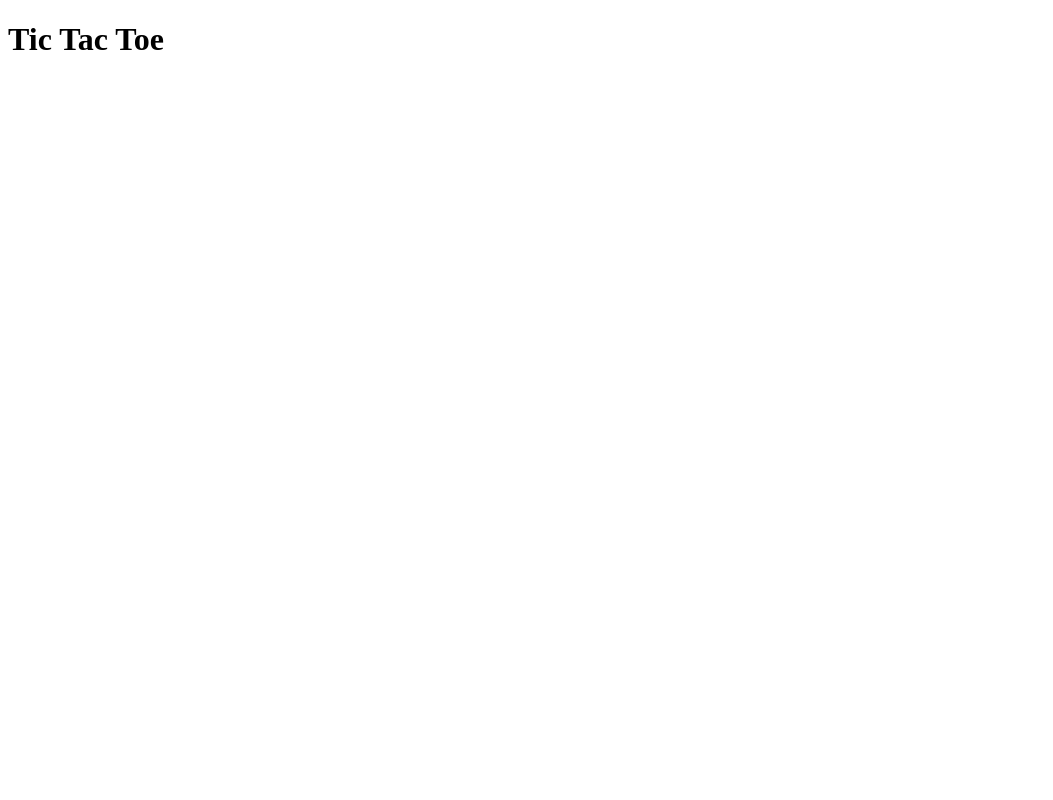
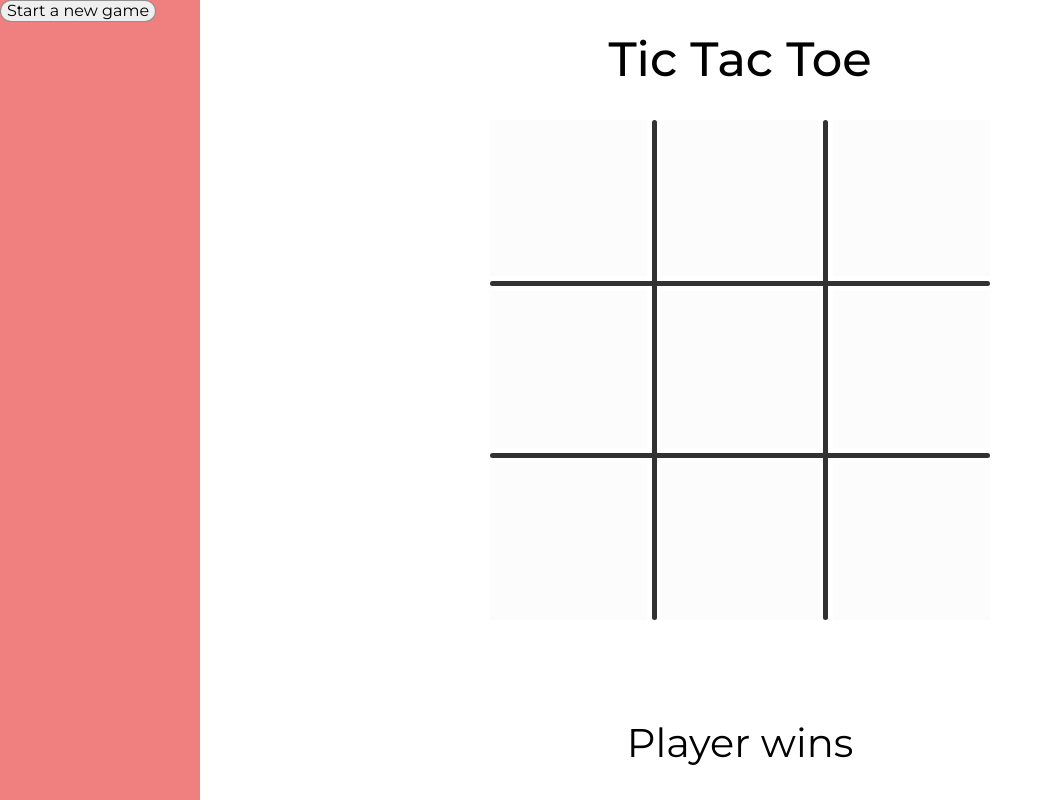
Before and after one commit to CarlosDRA/Tic-Tac-Toe, a plain HTML site: page index.html in a window 1280 px wide. Shown: the whole page, without its empty margins (0-1053 px from the left). Drawn offline with Linux system fonts and the light colour scheme.

Commit message:
Added some changes

```diff
--- a/index.html
+++ b/index.html
@@ -4,13 +4,48 @@
     <meta charset="UTF-8">
     <meta http-equiv="X-UA-Compatible" content="IE=edge">
     <meta name="viewport" content="width=device-width, initial-scale=1.0">
+
+    <link rel="preconnect" href="https://fonts.googleapis.com">
+    <link href="https://fonts.googleapis.com/css2?family=Montserrat:wght@200;400;500&display=swap" rel="stylesheet">
+    <link rel="preconnect" href="https://fonts.gstatic.com" crossorigin>
+
+    <link rel="stylesheet" href="/styles/css/normalize.css">
+    <link rel="stylesheet" href="/styles/css/main.css">
+
     <title>Tic Tac Toe</title>
 </head>
 <body>
+    <h1 class="title">Tic Tac Toe</h1>
+
     <main>
-        <h1>Tic Tac Toe</h1>
+        <div class="canvas__container">
+            <div class="canvas">
+                <div class="canvas__lines" id="h_line1"></div>
+                <div class="canvas__lines" id="h_line2"></div>
+                <div class="canvas__lines" id="v_line1"></div>
+                <div class="canvas__lines" id="v_line2"></div>
+
+                <div class="canvas__button" data-play="1"></div>
+                <div class="canvas__button" data-play="2"></div>
+                <div class="canvas__button" data-play="3"></div>
+                <div class="canvas__button" data-play="4"></div>
+                <div class="canvas__button" data-play="5"></div>
+                <div class="canvas__button" data-play="6"></div>
+                <div class="canvas__button" data-play="7"></div>
+                <div class="canvas__button" data-play="8"></div>
+                <div class="canvas__button" data-play="9"></div>
+            </div>
+        </div>
+
+        <div class="results">
+            <h2 class="results__text">Player wins</h2>
+        </div>
+
     </main>
 
+    <aside class="controls">
+        <button class="controls__start btn">Start a new game</button>
+    </aside>
     <script src="/main.js"></script>
 </body>
 </html>
--- a/main.js
+++ b/main.js
@@ -3,3 +3,27 @@ window.onload = domLoaded();
 function domLoaded(){
     console.log("hello")
 }
+
+//Create the game objects: Player 1 - 2, Game observer
+let player = {
+    turn: null,
+    symbol: null,
+}
+
+let game = function(){
+
+    //Store game history
+    let game = [[0,0,0],
+                [0,0,0],
+                [0,0,0]
+    ];
+
+    //Cache Dom
+    let cells = document.querySelectorAll(".canvas__button");
+
+
+    //Render the game
+    function _render(){
+    }
+
+}
--- a/styles/sass/abstracts/_colors.scss
+++ b/styles/sass/abstracts/_colors.scss
@@ -0,0 +1,3 @@
+$cell-color: rgb(250 250 250 / .5);
+$cell-color-over: rgb(0 0 255 / .1);
+$line-color: rgb(50 50 50);
--- /dev/null
+++ b/styles/sass/base/_fonts.scss
@@ -0,0 +1,20 @@
+*{
+    font-family: "Montserrat", sans-serif;
+}
+
+.title{
+    font-weight: 500;
+    font-size: 3rem;
+}
+
+.results__text{
+    font-weight: 400;
+    font-size: 2.5rem;
+}
+
+.canvas__button{
+    font-weight: 200;
+    font-size: 6rem;
+    display: grid;
+    place-items: center;
+}
--- a/styles/sass/components/_buttons.scss
+++ b/styles/sass/components/_buttons.scss
@@ -0,0 +1,12 @@
+.btn{
+    border-radius: 125px;
+    border: 1px solid rgb(0 0 0 / .4);
+
+    &:hover{
+        cursor: pointer;
+    }
+
+    &:active{
+        background-color: white;
+    }
+}
--- a/styles/sass/components/_canvas.scss
+++ b/styles/sass/components/_canvas.scss
@@ -0,0 +1,94 @@
+@use "../abstracts/colors" as *;
+
+.canvas__container{
+    width: 500px;
+    height: 500px;
+}
+
+.canvas{
+    width: 100%;
+    height: 100%;
+    display: grid;
+    grid-template-columns: 1fr 5px 1fr 5px 1fr;
+    grid-template-rows: 1fr 5px 1fr 5px 1fr;
+    gap: 5px;
+}
+
+.canvas__button{
+    background-color: $cell-color;
+
+    &:hover{
+        cursor: pointer;
+        background-color: $cell-color-over;
+    }
+}
+
+[data-play="1"]{
+    grid-column: 1 / 2;
+    grid-row: 1 / 2;
+}
+
+[data-play="2"]{
+    grid-column: 3/4;
+    grid-row: 1/2;
+}
+
+[data-play="3"]{
+    grid-column: 5/6;
+    grid-row: 1/2;
+}
+
+[data-play="4"]{
+    grid-column: 1/2;
+    grid-row: 3/4;
+}
+
+[data-play="5"]{
+    grid-column: 3/4;
+    grid-row: 3/4;
+}
+
+[data-play="6"]{
+    grid-column: 5/6;
+    grid-row: 3/4;
+}
+
+[data-play="7"]{
+    grid-column: 1/2;
+    grid-row: 5/6;
+}
+
+[data-play="8"]{
+    grid-column: 3/4;
+    grid-row: 5/6;
+}
+
+[data-play="9"]{
+    grid-column: 5/6;
+    grid-row: 5/6;
+}
+
+#h_line1{
+    grid-column: 2/3;
+    grid-row: 1/-1;
+}
+
+#h_line2{
+    grid-column: 4/5;
+    grid-row: 1/-1;
+}
+
+#v_line1{
+    grid-column: 1/-1;
+    grid-row: 2/3;
+}
+
+#v_line2{
+    grid-column: 1/-1;
+    grid-row: 4/5;
+}
+
+.canvas__lines{
+    background-color: $line-color;
+    border-radius: 10px;
+}
--- /dev/null
+++ b/styles/sass/components/_controls.scss
@@ -0,0 +1,10 @@
+@media screen and (min-width: 1024px) {
+    .controls{
+        height: 100vh;
+        width: 200px;
+        background-color: lightcoral;
+        position: fixed;
+        left: 0;
+        top: 0;
+    }
+}
--- a/styles/sass/components/_index.scss
+++ b/styles/sass/components/_index.scss
@@ -0,0 +1,3 @@
+@forward "./buttons";
+@forward "./canvas";
+@forward "./controls";
--- a/styles/sass/layout/_desktop.scss
+++ b/styles/sass/layout/_desktop.scss
@@ -0,0 +1,19 @@
+@media screen and (min-width: 1024px) {
+    main{
+        margin-left: 200px;
+        text-align: center;
+    }
+
+    .title{
+        margin-left: 200px;
+        text-align: center;
+    }
+
+    .canvas__container{
+        margin: 0 auto;
+    }
+
+    .results{
+        margin-top: 100px;
+    }
+}
--- a/styles/sass/layout/_index.scss
+++ b/styles/sass/layout/_index.scss
@@ -0,0 +1,3 @@
+@forward "./mobile";
+@forward "./tablet";
+@forward "./desktop";
--- /dev/null
+++ b/styles/sass/main.scss
@@ -0,0 +1,3 @@
+@use "./base/fonts";
+@use "./components";
+@use "./layout";
```
Also changed, not shown: styles/css/main.css (added), styles/css/normalize.css (added), styles/sass/base/_typo.scss (deleted), 3 other files.
